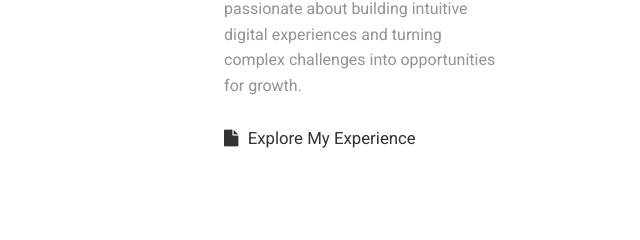
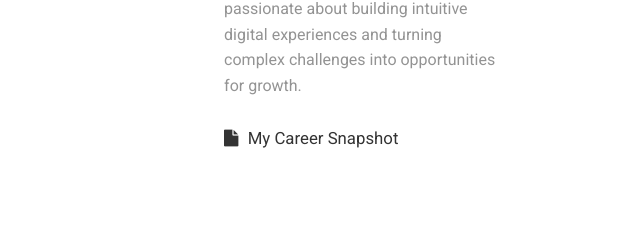
Before and after one commit to ZuluK/Zuluk.github.io, a plain HTML site: page index.html in a window 1280 px wide. Shown: the part 1516-1756 px from the top of the page, 430-1070 px from the left. Drawn offline with Linux system fonts and the light colour scheme; some packages are replaced by stand-ins of ours.

Commit message:
Updated download resume cta text

```diff
--- a/index.html
+++ b/index.html
@@ -115,7 +115,7 @@
               <h3>My Journey</h3>
               <p><strong>From the field to the frontend, my journey is powered by curiosity, grit, and a relentless drive to grow</strong>. I began by coaching athletes to reach their peak performance—and now, I bring that same discipline and vision to front-end development. Shifting from sports performance to tech transformed the way I approach problem-solving, creativity, and innovation. I believe that with focus, resilience, and a bold mindset, anything is possible. I'm passionate about building intuitive digital experiences and turning complex challenges into opportunities for&nbsp;growth.</p>
               <div class="about-links">
-                <a href="resume.pdf" class="about-link"><i class="fa fa-file"></i> Explore My Experience</a>
+                <a href="resume.pdf" class="about-link"><i class="fa fa-file"></i> My Career Snapshot</a>
               </div>
             </div>
           </div>
```
